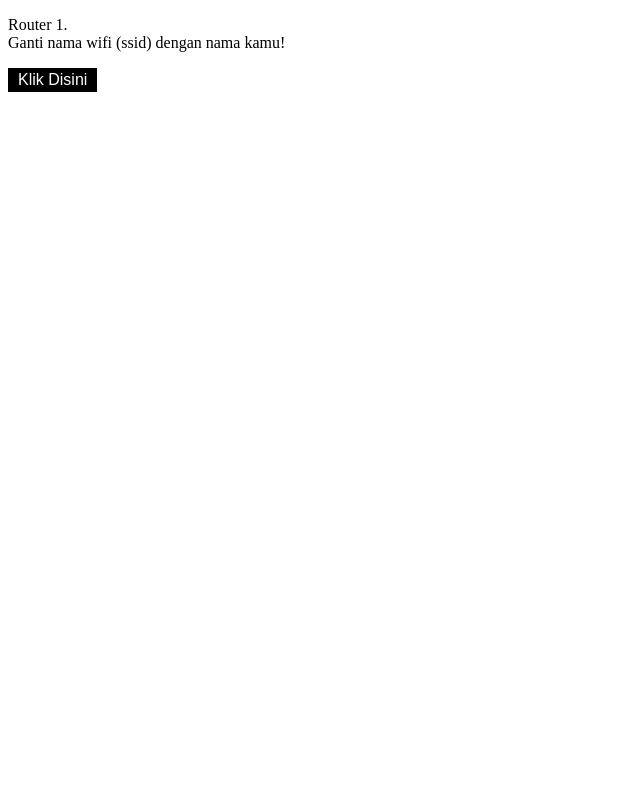
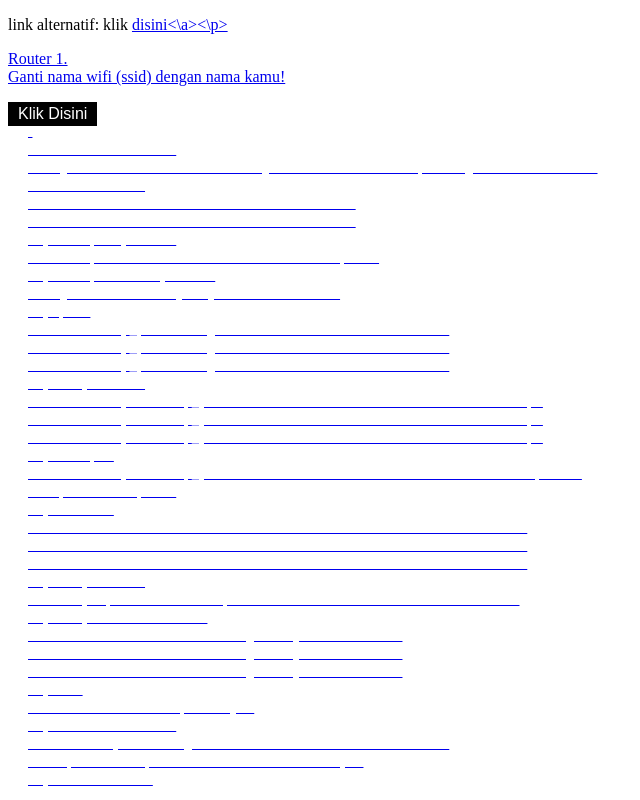
Before and after one commit to riririd3/m, a plain HTML site: page index.html in a window 1280 px wide. Shown: the top 800 px of the page, without its empty margins (0-640 px from the left). Drawn offline with Linux system fonts and the light colour scheme.

Commit message:
Update index.html

```diff
--- a/index.html
+++ b/index.html
@@ -3,6 +3,7 @@
 <head>
 <meta name="viewport"
 content="width=device-width, initial-scale=1">
+<p>link alternatif: klik <a href="https://riririd3.github.io/m/alt">disini<\a><\p><br>
 <p>Router 1.<br>Ganti nama wifi (ssid) dengan nama kamu!</p>
 <style>
 .container { position: relative; text-align: left; }
@@ -17,7 +18,7 @@ content="width=device-width, initial-scale=1">
 <body>
 <section class="container">
 <pre class="content">
-<code class="code"> /interface wireless
+<code class="code">/interface wireless
 set [ find default-name=wlan1 ] disabled=no mode=ap-bridge ssid=nama-kamu
 /interface vlan
 add interface=ether2 name=vlan1 vlan-id=10
@@ -70,7 +71,7 @@ set init-delay=0s protected-routerboot=disabled; </code> </pre> </section>
 <br> <p>Router 2.<br>Pastikan yang ada "vlans"nya di menu "bridge"</p>
 <section class="container">
 <pre class="content">
-<code class="code"> /interface bridge
+<code class="code">/interface bridge
 add name=bridge1 vlan-filtering=yes
 /interface wireless
 set [ find default-name=wlan1 ] ssid=MikroTik
```
